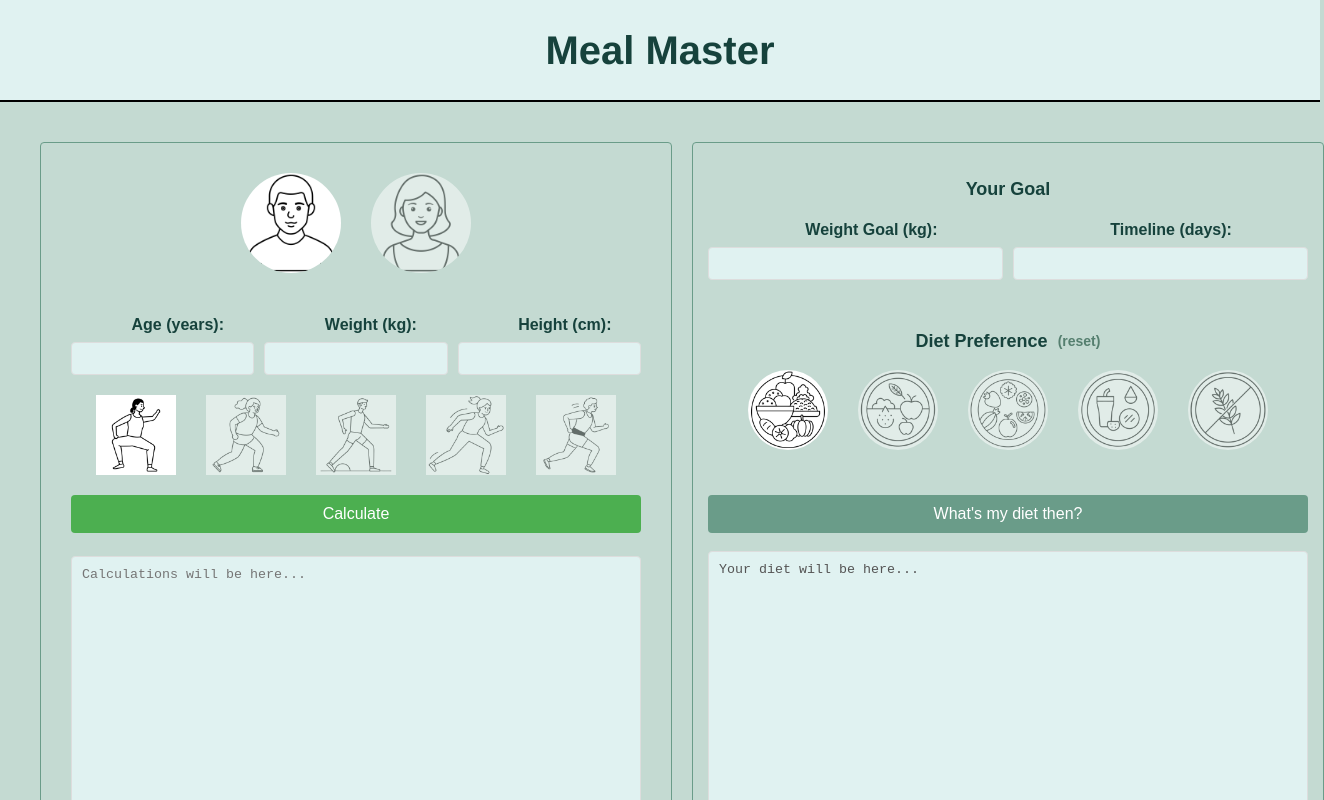
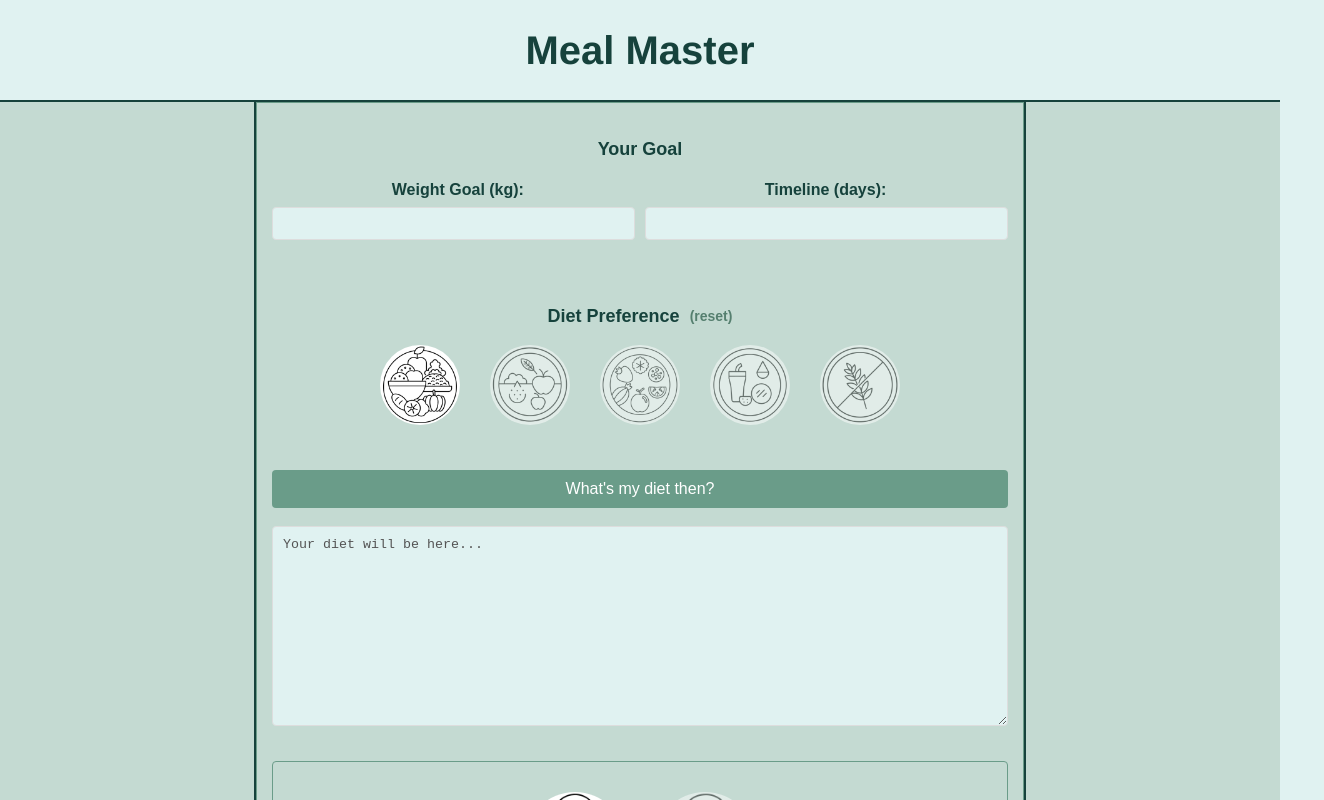
Before and after one commit to igor-eremn/meal-master-client, a React (Vite) app: page / in a window 1280 px wide. Shown: the top 800 px of the page, 1324 px wide, since content can reach past the window. Built offline with nearby package versions, Linux system fonts and the light colour scheme.

Commit message:
moved main section in the center

```diff
--- a/src/App.css
+++ b/src/App.css
@@ -1,12 +1,5 @@
-#root {
-  width: 100%;
-}
-
 body {
   margin: 0;
+  padding: 0;
   font-family: Arial, sans-serif;
 }
-
-.content {
-  padding: 20px;
-}
--- a/src/components/header/Header.css
+++ b/src/components/header/Header.css
@@ -5,7 +5,7 @@ header {
     top: 0;
     width: 100%;
     z-index: 1000;
-    border-bottom: 2px solid black;
+    border-bottom: 2px solid #16423C;
     background-color: #e0f2f1;
   }
 
--- a/src/index.css
+++ b/src/index.css
@@ -1,3 +1,8 @@
+* {
+  box-sizing: border-box;
+}
+
+
 html, body {
   margin: 0;
   padding: 0;
@@ -11,7 +16,7 @@ html, body {
   font-weight: 400;
 
   color: #16423C;
-  background-color: #C4DAD2;
+  background-color: #e0f2f1;
 
   font-synthesis: none;
   text-rendering: optimizeLegibility;
--- a/src/pages/Home.css
+++ b/src/pages/Home.css
@@ -1,19 +1,33 @@
 .home-container {
-  padding: 20px;
+  display: flex;
+  min-height: 100vh;
+  background-color: #C4DAD2;
 }
 
-.grid-container {
-  display: grid;
-  grid-template-columns: 1fr 1fr;
-  gap: 20px;
+.left-sidebar, .right-sidebar {
+  flex: 0 0 20%;
+}
+.left-sidebar{
+  border-right: 2px solid #16423C;
+}
+.right-sidebar{
+  border-left: 2px solid #16423C;
 }
 
-.input-column, .response-column {
+
+.main-content {
+  flex: 0 0 60%;
+  padding: 15px;
+  border: 1px solid #6A9C89;
+  display: flex;
+  flex-direction: column;
+}
+
+.calculator-section {
+  margin-top: 20px;
+  padding: 15px;
   border: 1px solid #6A9C89;
   border-radius: 4px;
-  padding: 15px;
-  min-height: 250px;
-  min-width: 600px;
 }
 
 .goal-title {
@@ -41,7 +55,6 @@
   display: block;
   margin-bottom: 5px;
   font-weight: bold;
-  padding-left: 33%;
 }
 
 .input-group input {
@@ -71,12 +84,12 @@
 
 .input-area {
   width: 100%;
-  min-height: 300px;
-  max-height: 300px;
+  min-height: 200px;
   border: 1px solid #ddd;
   border-radius: 4px;
   padding: 10px;
   background-color: #e0f2f1;
   box-sizing: border-box;
   resize: vertical;
+  margin-bottom: 15px;
 }
--- a/src/pages/Home.jsx
+++ b/src/pages/Home.jsx
@@ -47,11 +47,10 @@ const Home = () => {
 
   return (
     <div className="home-container">
-      <div className="grid-container">
-        <div className="input-column">
-          <Calculator />
+      <div className="left-sidebar">
+        {/* Left sidebar content */}
       </div>
-        <div className="response-column">
+      <div className="main-content">
         <h3 className="goal-title">Your Goal</h3>
         <div className="input-row">
           <div className="input-group">
@@ -72,7 +71,12 @@ const Home = () => {
           value={aiResponse}
           disabled={true}
         ></textarea>
+        <div className="calculator-section">
+          <Calculator />
         </div>
+      </div>
+      <div className="right-sidebar">
+        {/* Right sidebar content */}
       </div>
     </div>
   );
```
Lines whose indentation alone changed are shown as unchanged.
